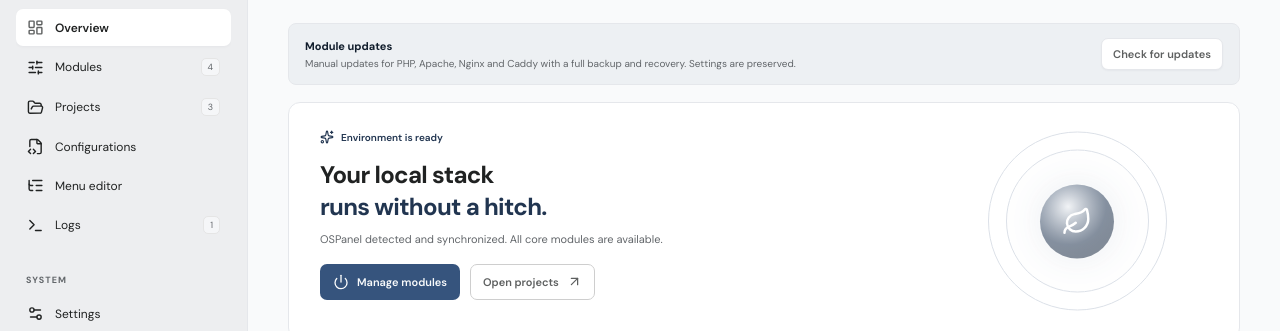
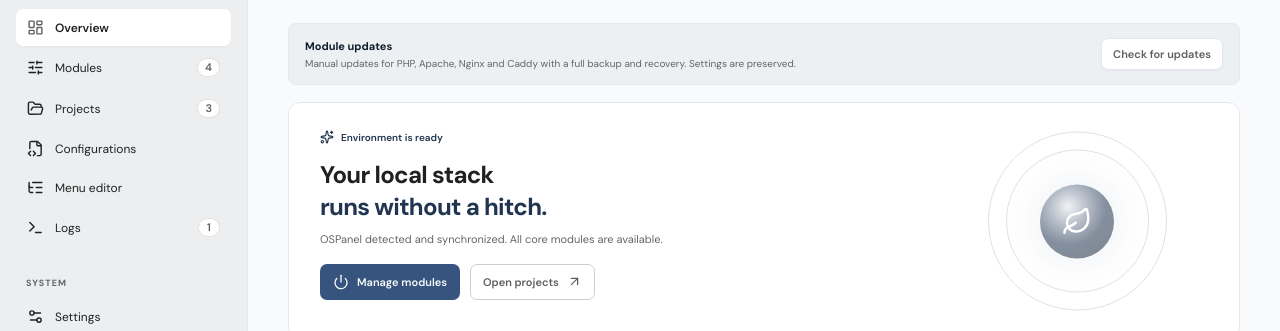
Before and after one commit to dragomano/OSP-Control, a React (Vite) app: page / in a window 1280 px wide. Shown: the part 179-510 px from the top of the page. Built offline with nearby package versions, Linux system fonts and the light colour scheme.

Commit message:
Improve contrast and size of count badges

```diff
--- a/src/styles.css
+++ b/src/styles.css
@@ -327,11 +327,19 @@ button {
   flex: 1;
 }
 .nav-badge {
-  font-size: 9px;
-  color: #bdc4cd;
-  background: #282d35;
-  border-radius: 5px;
-  padding: 2px 6px;
+  /* Counters use the DaisyUI Badge, enlarged for the narrow sidebar. A muted
+     fill disappears against the sidebar, so the pill is mixed from --text. */
+  min-width: 22px;
+  height: 19px;
+  padding-inline: 7px;
+  font-size: 11px;
+  font-weight: 600;
+  font-variant-numeric: tabular-nums;
+  line-height: 1;
+  color: var(--text);
+  background: color-mix(in srgb, var(--text) 12%, var(--panel2));
+  border-color: color-mix(in srgb, var(--text) 20%, transparent);
+  border-radius: 999px;
 }
 .sidebar-ideas {
   flex-shrink: 0;
@@ -2554,8 +2562,14 @@ button {
   background: var(--lt-panel);
 }
 .light .nav-badge {
-  background: var(--lt-panel-2);
-  color: var(--lt-muted);
+  background: var(--lt-panel);
+  border-color: color-mix(in srgb, var(--lt-text) 14%, var(--lt-panel));
+  color: var(--lt-text-soft);
+}
+.light .nav-item.active .nav-badge {
+  background: color-mix(in srgb, var(--lt-accent) 14%, var(--lt-panel));
+  border-color: color-mix(in srgb, var(--lt-accent) 32%, var(--lt-panel));
+  color: var(--lt-accent-strong);
 }
 .light .nav-item:hover,
 .light .icon-button:hover,
@@ -3339,8 +3353,13 @@ button {
   .nav-item.active svg {
     color: var(--dark-accent);
   }
-
-  :is(.nav-badge, .log-tabs em) {
+  .nav-item.active .nav-badge {
+    color: var(--accent);
+    background: color-mix(in srgb, var(--accent) 16%, var(--panel2));
+    border-color: color-mix(in srgb, var(--accent) 32%, transparent);
+  }
+
+  .log-tabs em {
     background: var(--panel2);
     color: var(--muted);
   }
```
